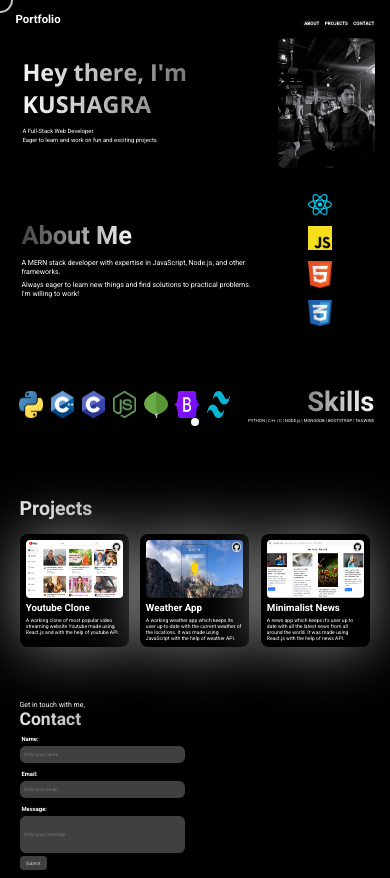
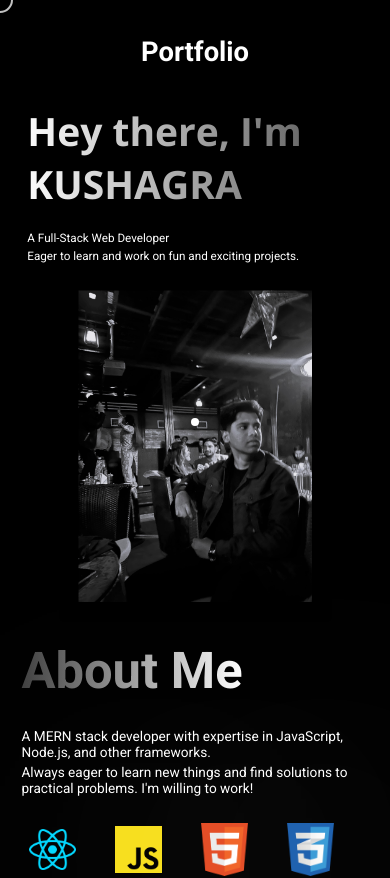
Before and after one commit to KushagraSingh1100/Portfolio, a React (Create React App) app: page / in a window 390 px wide. Shown: the top 878 px of the page. Built offline with nearby package versions, Linux system fonts and the light colour scheme.

Commit message:
Added Responsiveness

```diff
--- a/src/index.css
+++ b/src/index.css
@@ -7,7 +7,6 @@
   cursor: none;
   font-family: "Roboto", sans-serif;
   font-style: normal;
-  padding: 0rem;
   margin: 0rem;
   scroll-behavior: smooth;
 }
@@ -40,6 +39,7 @@ a{
   justify-content: space-between;
   width: 18vw;
 }
+
 
 .links a h3{
   text-shadow: 0vh 0vh 2vw rgb(120, 120, 120);
@@ -82,7 +82,6 @@ a{
 }
 
 .name{
-  width: 60vw;
   align-items: center;
   font-size: 3vw;
 }
@@ -110,16 +109,15 @@ a{
 
 .about{
   padding-top: 2.5vw;
-  width: 100vw;
+  width: 98vw;
 }
 
 .about-page{
   display: flex;
-  flex-direction: row;
   justify-content:space-between;
   align-items: center;
   margin: 2.5vw;
-  margin-right: 15vw;
+  padding-right: 0vw;
 }
 
 .about-heading{
@@ -176,7 +174,7 @@ a{
   margin: 14vw 4vw;
   margin-right: 4vw;
   padding: 0px 0px;
-  width: 100;
+  width: 92vw;
 }
 
 .skills-text{
@@ -275,7 +273,8 @@ a{
 .contact-page{
   height: 30vh;
   margin: 5.5vw 5vw;
-  margin-bottom: 10vw;
+  margin-bottom: 32vw;
+
 }
 
 .contact-heading p{
@@ -321,3 +320,162 @@ input{
   border-radius: 1vw;
   width: 7vw;
 }
+
+.button:hover{
+  opacity: 0.7;
+}
+
+@media screen and (max-width: 600px) {
+  .nav{
+    justify-content: center;
+    height: 10vh;
+  }
+  .nav .portfolio{
+    font-size: 6vw;
+  }
+  .links{
+    display: none;
+  }
+  .home{
+    flex-direction: column;
+    height: max-content;
+    width: 100%;
+    align-items: center;
+    justify-content: space-around;
+  }
+  .name{
+    width: 90vw;
+  }
+  .name h1{
+    font-size: 10vw;
+  }
+  .home-me{
+    padding-top: 5vw;
+    font-size: 6vw;
+  }
+  .home img{
+    padding: 5vw;
+    width: 60vw;
+  }
+  .about{
+    height: max-content;
+    display: flex;
+    flex-direction: column;
+    justify-content: space-around;
+    width: 100vw;
+  }
+  .about-page{
+    width: 98vw;
+    flex-direction: column;
+    justify-content: space-around;
+    align-items: start;
+  }
+  .about-heading h1{
+    width: max-content;
+    font-size: 13vw;
+  }
+  .about-para{
+    padding: 5vw 0;
+    width: 90vw;
+    font-size: 3.5vw;
+  }
+  .about-page .right{
+    width: 90%;
+    display: flex;
+    flex-direction: row;
+    justify-content: space-around;
+  }
+  .about-page .right img{
+    width: 12vw;
+  }
+  .skills{
+    width: 92vw;
+    flex-direction: column;
+    align-items: start;
+  }
+  .skills-text{
+    display: flex;
+    flex-direction: column;
+    width: 100%;
+    height: max-content;
+  }
+  .skills-text p{
+    padding: 5vw 0;
+    font-size: 3vw;
+    width: 100%;
+  }
+  .skills-text h1{
+    font-size: 13vw;
+  }
+  .skills-icons{
+    padding: 5vw 0;
+    width: 100%;
+    display: flex;
+    justify-content: space-around;
+  }
+  .skills-icons img{
+    height: 11vw;
+    width: 10vw;
+  }
+  .projects-page{
+    height: max-content;
+  }
+  .projects-page h1{
+    padding: 0;
+    padding-bottom: 2vw;
+    font-size: 13vw;
+  }
+  .projects{
+    display: flex;
+    flex-direction: column;
+    align-items: center;
+  }
+  .card{
+    padding-top: 2vw;
+    height: 50vh;
+    width: 70%;
+  }
+  .card img{
+    height: 55%;
+  }
+  .card a{
+    top: 1.5vw;
+    right: 1vw;
+  }
+  .card a img{
+    height: auto;
+    width: 8vw;
+    border-radius: 100%;
+  }
+  .card h2{
+    padding-top: 2vw;
+    font-size: 5vw;
+  }
+  .card p{
+    font-size: 2.5vw;
+  }
+  .contact-heading p{
+    font-size: 5vw;
+    font-weight: 300;
+  }
+  .contact-heading h1{
+    font-size: 13vw;
+  }
+  label h1{
+    font-size: 5vw;
+  }
+  label input{
+    height: 6vw;
+    width: 70%;
+    font-size: 3vw;
+  }
+  .message-field{
+    font-size: 3vw;
+  }
+  .button{
+    font-size: 3vw;
+    margin: 5vw 0;
+    width: 25%;
+    height: 9vw;
+  }
+}
```
